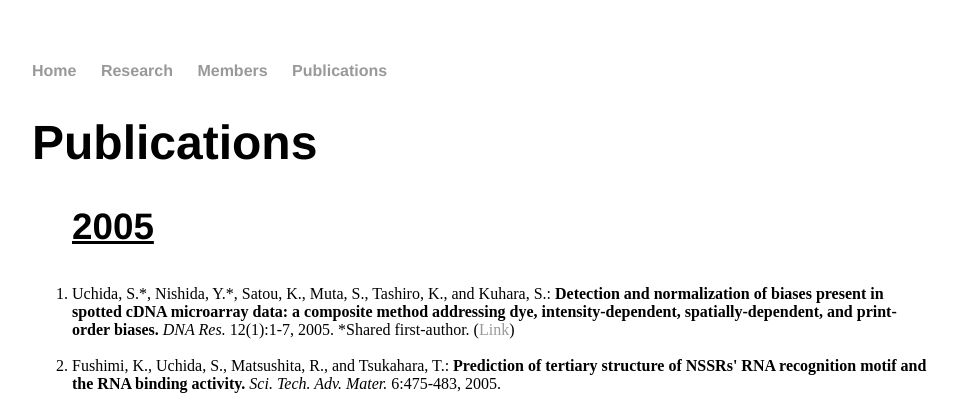
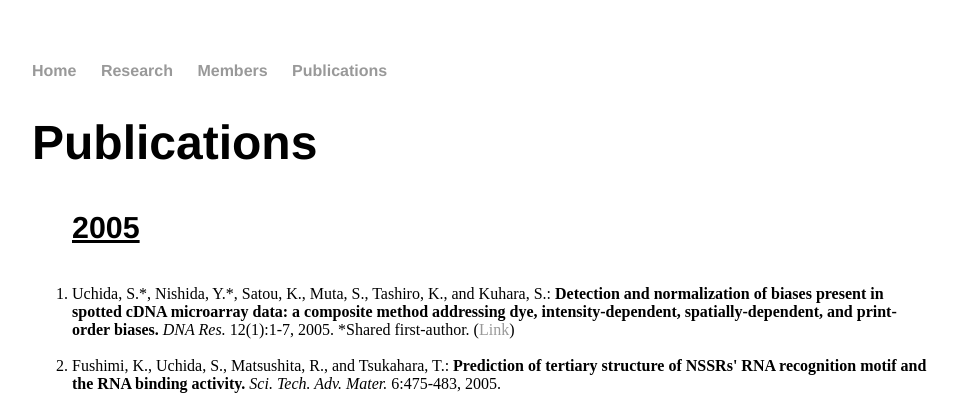
Before and after one commit to heartlncrna/heartlncrna.github.io, a Jekyll site: the page publications/pub_list.html, which Jekyll copies as it is, in a window 1280 px wide. Shown: the top 403 px of the page, without its empty margins (160-1119 px from the left). Built offline with Jekyll 4.4.1, drawn with Linux system fonts in a browser that asks for light colours.

```diff
--- a/publications/pub_list.html
+++ b/publications/pub_list.html
@@ -26,7 +26,7 @@
 
 			<p class="Normal">
 			<ol>
-			<h3><strong><u> 2005 </u></strong></h3>
+			<h4><strong><u> 2005 </u></strong></h4>
 				<li>Uchida, S.*, Nishida, Y.*, Satou, K., Muta, S., Tashiro, K., and Kuhara, S.: <b>Detection and normalization of biases present in spotted cDNA microarray data: a composite method addressing dye, intensity-dependent, spatially-dependent, and print-order biases.</b> <i>DNA Res.</i> 12(1):1-7, 2005. *Shared first-author. (<a href="http://dnaresearch.oxfordjournals.org/content/12/1/1.long"><span class="ptHyperlink">Link</span></a>)</li>
 
 				<br>
```
